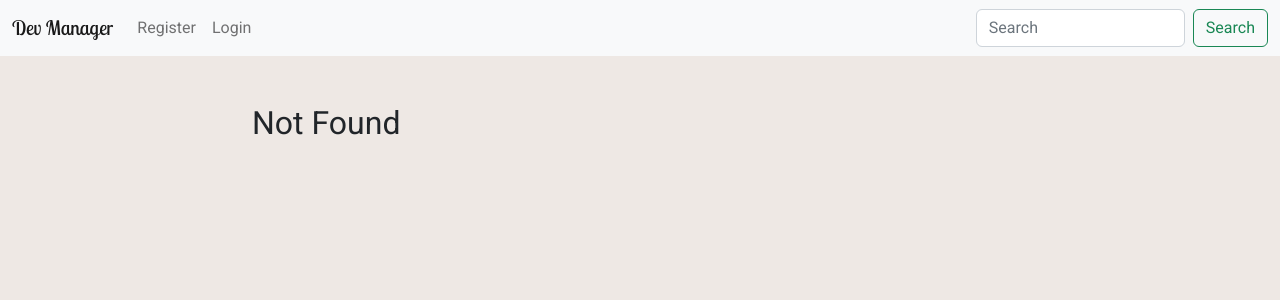
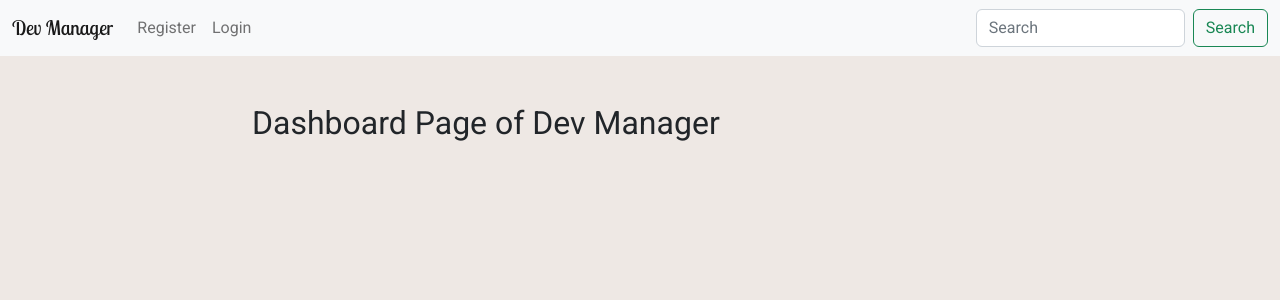
Before and after one commit to obaydullaa/Dev-Manager, a React (Vite) app: page /dashboard in a window 1280 px wide. Before the commit this address had no page. Shown: the top 300 px of the page. Built offline with nearby package versions, Linux system fonts and the light colour scheme.

Commit message:
Adding two component private & puplice component.

```diff
--- a/src/layouts/Header.jsx
+++ b/src/layouts/Header.jsx
@@ -21,6 +21,7 @@ export default function Header() {
                         <>
                             <Nav.Link as={NavLink} to='/contacts' >Contacts</Nav.Link>
                             <Nav.Link as={NavLink} to='/add-contact' >Add Contact</Nav.Link>
+                            <Nav.Link as={NavLink} to='/dashboard' >Dashboard</Nav.Link>
                             <Nav.Link onClick={logout}>Logout</Nav.Link>
                         </>
                     }
--- a/src/main.jsx
+++ b/src/main.jsx
@@ -5,7 +5,7 @@ import {BrowserRouter} from 'react-router-dom'
 import 'bootstrap/dist/css/bootstrap.min.css';
 import "react-datepicker/dist/react-datepicker.css";
 import 'react-toastify/dist/ReactToastify.css';
-import App from './App';
+import App from './routes/App';
 import { AuthProvider } from './context/Auth.context';
 import { ContactProvider } from './context/Contact.context';
 import './index.css';
--- /dev/null
+++ b/src/pages/Dashboard.jsx
@@ -0,0 +1,9 @@
+import React from 'react'
+
+function Dashboard() {
+  return (
+    <h2>Dashboard Page of Dev Manager</h2>
+  )
+}
+
+export default Dashboard
--- a/src/App.jsx
+++ b/src/routes/App.jsx
@@ -4,15 +4,16 @@ import { v4 as uuidv4 } from 'uuid';
 import { Container } from 'react-bootstrap';
 import { BrowserRouter, Route, Routes } from "react-router-dom";
 import { ToastContainer } from 'react-toastify';
-import Header from './layouts/Header';
-import AddContact from './pages/AddContact';
-import ContactDetails from './pages/ContactDetails';
-import Contacts from './pages/Contacts';
-import EditContact from './pages/EditContact';
-import Home from './pages/Home';
-import Login from './pages/Login';
-import NotFound from './pages/NotFound';
-import Register from './pages/Register';
+import Header from '../layouts/Header';
+import AddContact from '../pages/AddContact';
+import ContactDetails from '../pages/ContactDetails';
+import Contacts from '../pages/Contacts';
+import EditContact from '../pages/EditContact';
+import Home from '../pages/Home';
+import Login from '../pages/Login';
+import NotFound from '../pages/NotFound';
+import Register from '../pages/Register';
+import Dashboard from '../pages/Dashboard';
 
 function App() {
 
@@ -40,12 +41,12 @@ function App() {
             path='/contacts'
             element={
               <Contacts />
-            }
-            />
+            } />
             <Route path='/add-contact' element={<AddContact />} />
             <Route path='/contacts/:id' element={<ContactDetails />} />
             <Route path='/edit-contact/:id' element={<EditContact />} />
             <Route path='/register' element={<Register />} />
+            <Route path='/dashboard' element={<Dashboard />} />
             <Route path='/login' element={<Login/>} />
             <Route path='*' element={<NotFound/>} />
 
```
Also changed, not shown: Dev-Manager_Note.js (+10 -0 lines), src/routes/PrivateRoute.jsx (added, +9 -0 lines), src/routes/PublickRoute.jsx (added), 1 other file (tests, documents, lock files or other folders).
